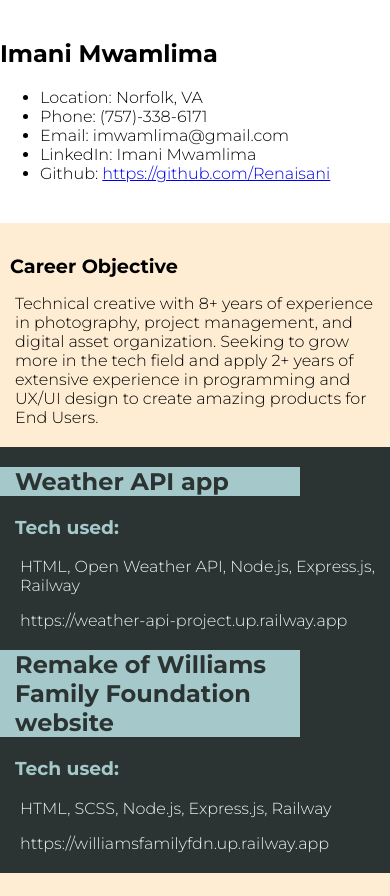
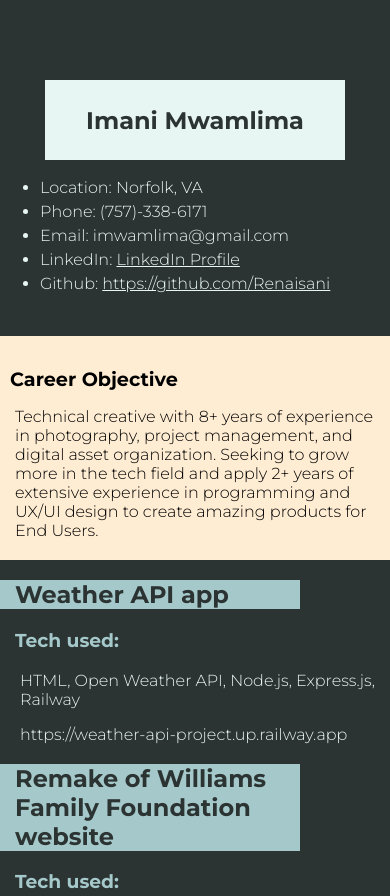
Before and after one commit to Renaisani/Portfolio-Website, a website: page index.html in a window 390 px wide. Shown: the top 896 px of the page. Drawn offline with Linux system fonts and the light colour scheme.

Commit message:
finish first draft of mobile version

```diff
--- a/index.html
+++ b/index.html
@@ -17,14 +17,21 @@
     <title>Imani Mwamlima</title>
 </head>
 <body>
+    <a id="top"></a>
     <section class="intro">
-        <img src="" alt="">
-        <h1>Imani Mwamlima</h1>
+        <!-- <div class="profile-photo">
+            <img src="/assets/Profile-photo.jpg" alt="Imani Mwamlima profile photo">
+        </div> -->
+        <div class="intro-title-box">
+            <div class="intro-title">
+                <h1>Imani Mwamlima</h1>
+            </div>
+        </div>
         <ul>
             <li>Location: Norfolk, VA</li>
             <li>Phone: (757)-338-6171</li>
             <li>Email: imwamlima@gmail.com</li>
-            <li>LinkedIn: Imani Mwamlima</li>
+            <li>LinkedIn: <a href="https://www.linkedin.com/in/imani-mwamlima-8b39aa93/">LinkedIn Profile</a></li>
             <li>Github: <a href="https://github.com/Renaisani">https://github.com/Renaisani</a></li>
         </ul>
     </section>
@@ -118,8 +125,9 @@
             </div>
         </section>
         <div class="footer">
-            <button>Contact me</button>
+            <button id="topBtn">Contact me</button>
         </div>
     </div>
+    <script type="text/javascript" src="/js/script.js"></script>
 </body>
 </html>
--- /dev/null
+++ b/public/js/script.js
@@ -0,0 +1,4 @@
+let topBtn = document.getElementById("topBtn");
+topBtn.addEventListener("click", function() {
+    document.documentElement.scrollTop = 0;
+});
--- a/public/styles/_mobile.scss
+++ b/public/styles/_mobile.scss
@@ -4,9 +4,52 @@ body {
     font-family: 'Montserrat', sans-serif;
 }
 
+.intro-title-box {
+    padding-top: 80px;
+    width: 100vw;
+    height: 80px;
+    display: flex;
+    justify-content: center;
+    // align-items: center;
+}
+
+.intro-title {
+    width: 300px;
+    height: 80px;
+    background-color: #E7F6F2;
+    display: flex;
+    justify-content: center;
+    align-items: center;
+    h1 {
+        color: #2C3333;
+    }
+}
+
+.profile-photo {
+    display: flex;
+    justify-content: center;
+    img {
+        padding-top: 40px;
+        margin-bottom: 15px;
+        width: 300px;
+    }
+}
+
+.intro {
+    background-color: #2C3333;
+    ul {
+        color: #E7F6F2;
+        line-height: 1.5rem;
+        :last-child {
+            color: #E7F6F2;
+        }
+    }
+}
+
 .profile {
     background-color: #FFEDD3;
     padding-top: 15px;
+    padding-right: 15px;
     h2 {
         font-size: 1.2rem;
         margin-left: 10px;
@@ -21,6 +64,7 @@ body {
 .projects {
     background-color: #2C3333;
     padding-top: 20px;
+    padding-right: 15px;
 }
 
 .project-head {
@@ -61,6 +105,7 @@ ul {
 
 .experience {
     padding-top: 15px;
+    padding-right: 15px;
     background-color: #FFEDD3;
 
 }
@@ -140,5 +185,6 @@ ul {
         color: #2C3333;
         font-family: 'Montserrat', sans-serif;
         font-weight: 300;
+        cursor: pointer;
     }
 }
```
Also changed, not shown: public/assets/Profile-photo.jpg (added), public/styles/styles.css, 1 other file.
